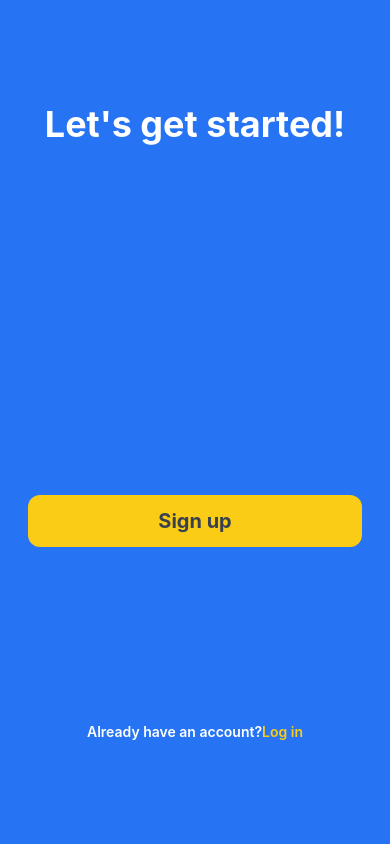
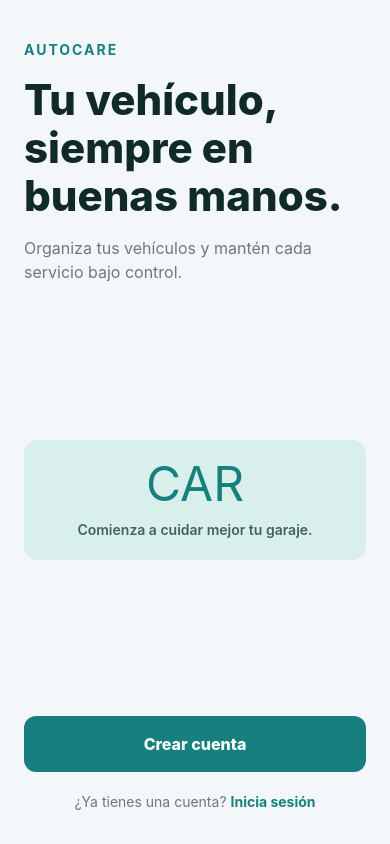
Before and after one commit to DANIELVARG4S/AutoCare, a React Native app: screen /Welcome in a window 390 px wide. Built offline with nearby package versions, Linux system fonts and the light colour scheme.

Commit message:
welcome screen

```diff
--- a/src/screens/auth/WelcomeScreen.tsx
+++ b/src/screens/auth/WelcomeScreen.tsx
@@ -1,47 +1,50 @@
 import { useNavigation } from '@react-navigation/native';
-import React from 'react'
-import { Text, TouchableOpacity, View } from 'react-native'
-import { SafeAreaView } from 'react-native-safe-area-context'
+import type { NativeStackNavigationProp } from '@react-navigation/native-stack';
+import React from 'react';
+import { Text, TouchableOpacity, View } from 'react-native';
+import { SafeAreaView } from 'react-native-safe-area-context';
+import type { RootStackParams } from '../../navigation/MainNavigator';
+
+type WelcomeNavigation = NativeStackNavigationProp<RootStackParams>;
 
 export const WelcomeScreen = () => {
-    const navigation = useNavigation();
+    const navigation = useNavigation<WelcomeNavigation>();
   return (
-    <SafeAreaView className="flex-1" style={{backgroundColor: '#2674f3'}}>
-        <View className="flex-1 flex justify-around my-4">
-          <Text
-            className="text-center text-4xl font-bold text-white"
-          >
-            Let's get started!
+    <SafeAreaView className="flex-1 bg-[#F4F7F9]">
+      <View className="flex-1 justify-between px-6 pb-8 pt-10">
+        <View>
+          <Text className="text-sm font-bold tracking-[2px] text-[#17807E]">AUTOCARE</Text>
+          <Text className="mt-4 text-[42px] font-extrabold leading-[48px] text-[#102A2A]">
+            Tu vehículo,
+            {'\n'}siempre en buenas manos.
           </Text>
-
-          <View className="flex-row justify-center">
-            {/* <Image
-              source={require('../../assets/images/logo.png')}
-              style={{ width: 350, height: 350 }}
-            /> */}
+          <Text className="mt-4 max-w-[310px] text-base leading-6 text-[#6C7A7A]">
+            Organiza tus vehículos y mantén cada servicio bajo control.
+          </Text>
         </View>
 
-          <View className="space-y-4">
+        <View className="rounded-[14px] bg-[#D9EFEC] p-5">
+          <Text className="text-center text-5xl text-[#17807E]">CAR</Text>
+          <Text className="mt-3 text-center text-sm font-semibold text-[#416261]">
+            Comienza a cuidar mejor tu garaje.
+          </Text>
+        </View>
+
+        <View>
           <TouchableOpacity
             onPress={() => navigation.navigate('Register')}
-              className="py-3 bg-yellow-400 mx-7 rounded-xl"
+            className="items-center rounded-xl bg-[#17807E] py-4 active:opacity-80"
           >
-              <Text
-              className="text-xl font-bold text-center text-gray-700">
-                Sign up
-              </Text>
+            <Text className="text-base font-extrabold text-white">Crear cuenta</Text>
+          </TouchableOpacity>
+          <View className="mt-5 flex-row justify-center">
+            <Text className="text-sm text-[#6C7A7A]">¿Ya tienes una cuenta? </Text>
+            <TouchableOpacity onPress={() => navigation.navigate('Login')}>
+              <Text className="text-sm font-bold text-[#17807E]">Inicia sesión</Text>
             </TouchableOpacity>
           </View>
-          <View className="flex-row justify-center" >
-            <Text className="text-white font-semibold">Already have an account?</Text>
-            <TouchableOpacity
-                onPress={() => navigation.navigate('Login')}
-                >
-              <Text className="font-semibold text-yellow-400">Log in</Text>
-            </TouchableOpacity>
         </View>
-
       </View>
     </SafeAreaView>
-  )
-}
+  );
+};
```
Lines whose indentation alone changed are shown as unchanged.
